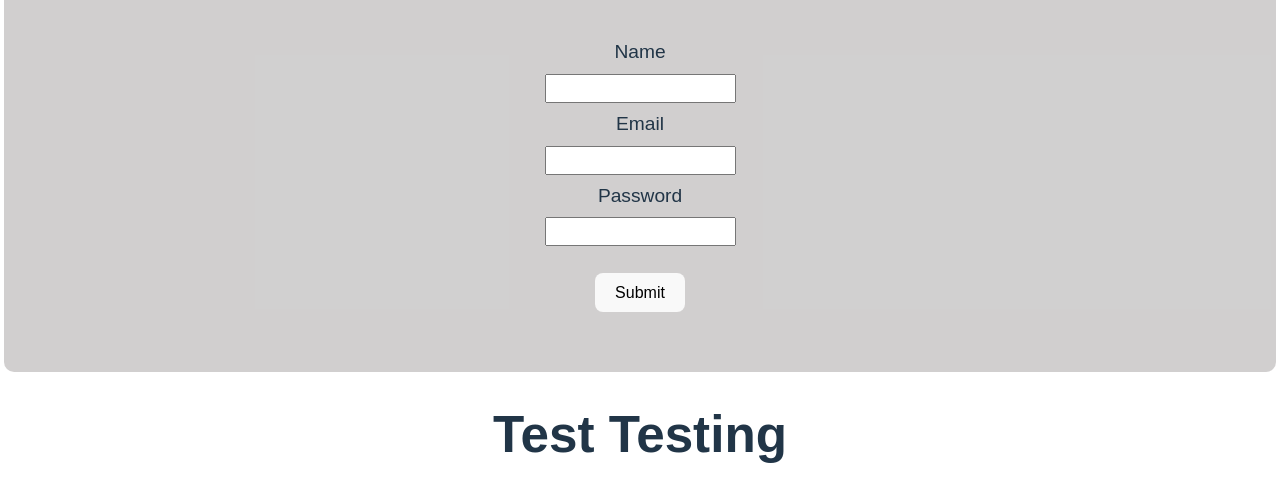
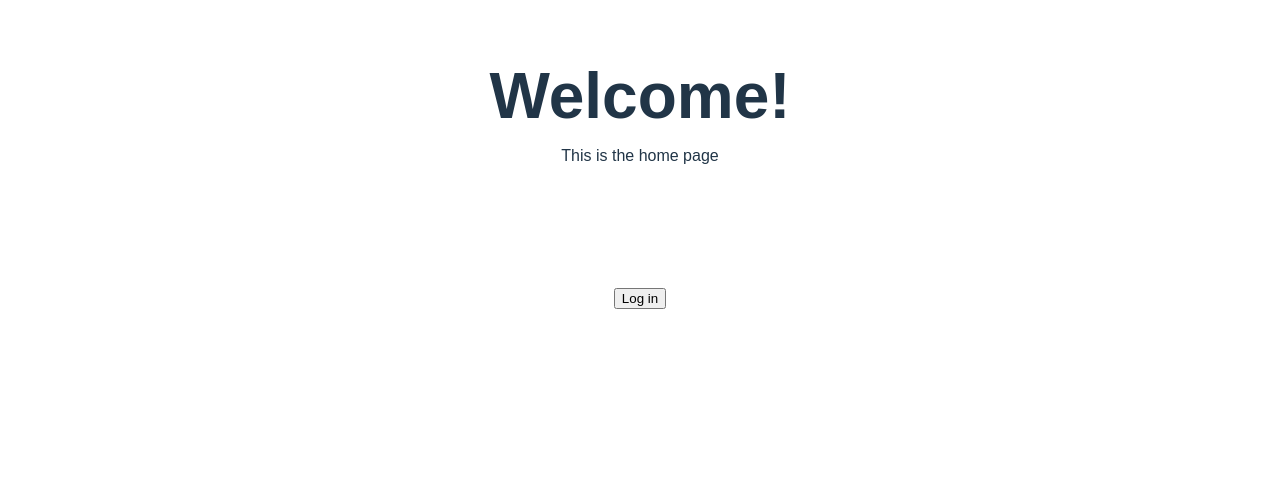
Before and after one commit to FelixMDM/Ashraf-Invite, a React (Vite) app: page / in a window 1280 px wide. Shown: the part 962-1440 px from the top of the page. Built offline with nearby package versions, Linux system fonts and the light colour scheme.

Commit message:
established crude browser router functionality between home and login

```diff
--- a/package.json
+++ b/package.json
@@ -14,13 +14,15 @@
   },
   "dependencies": {
     "axios": "^1.6.8",
+    "concurrent": "^0.3.2",
     "concurrently": "^8.2.2",
     "cors": "^2.8.5",
     "express": "^4.19.2",
     "mongodb": "^6.5.0",
     "mongoose": "^8.3.0",
     "react": "^18.2.0",
-    "react-dom": "^18.2.0"
+    "react-dom": "^18.2.0",
+    "react-router-dom": "^6.23.0"
   },
   "devDependencies": {
     "@types/react": "^18.2.64",
--- a/src/Componenets/App.jsx
+++ b/src/Componenets/App.jsx
@@ -1,15 +1,19 @@
-import Header from "./Header.jsx"
-import Footer from "./Footer.jsx"
-import Form from "./Form/Form.jsx"
-import Title from "./Title/Title.jsx"
 import { useCallback, useRef } from 'react';
-import { useState } from 'react';
-import { useEffect } from 'react';
+import { useEffect, useState } from 'react';
+import { BrowserRouter, Route, Routes } from 'react-router-dom';
 import axios from 'axios';
-import "../App.css"
+import Header from './Header.jsx'
+import Footer from './Footer.jsx'
+import Form from './Form/Form.jsx'
+import Title from './Title/Title.jsx'
+import Home from './Login/Home.jsx'
+import LoginPage from './Login/LoginPage.jsx'
+import '../App.css'
 
 function App() {
 
+  const [loggedIn, setLoggedIn] = useState(false)
+  const [email, setEmail] = useState('')
   const [testData, setTestData] = useState("test")
 
   const fetchNames = (e) => {
@@ -32,21 +36,21 @@ function App() {
       .catch(error => console.log({ message: error.message }))
   }
 
-  const ref = useRef(null);
-
-  const handleClick = () => {
-    // ref.current?.scrollIntoView({ behavior: 'smooth' });
-    console.log("test");
-  }
-
   return(
     <>
-      <div className="background-container">
-        <Header handleClick={handleClick}/>
-        <Title className="title-text" tagName="banner-title" text="Season not over yet"/>
-        <Title className="title-text" tagName="banner-subtext" text="Registration Open"/>
+      <div className='background-container'>
+        <Header/>
+        <Title className='title-text' tagName='banner-title' text='Registration Open'/>
       </div>
-      <Form ref={ref}/>
+      <div className='loginPage'>
+        <BrowserRouter>
+          <Routes>
+            <Route path="/" element={<Home email={email} loggedIn={loggedIn} setLoggedIn={setLoggedIn} />} />
+            <Route path="/login" element={<LoginPage setLoggedIn={setLoggedIn} setEmail={setEmail} />} />
+          </Routes>
+        </BrowserRouter>
+      </div>
+      <Form/>
       <h1>Test Testing</h1>
       <p>
         {testData}
--- a/src/Componenets/Footer.jsx
+++ b/src/Componenets/Footer.jsx
@@ -2,6 +2,7 @@
 function Footer() {
     return(
         <footer>
+            <hr></hr>
             <p>&copy; {new Date().getFullYear()} My Website</p>
         </footer>
     );
--- a/src/Componenets/Form/Form.module.css
+++ b/src/Componenets/Form/Form.module.css
@@ -6,11 +6,12 @@
     border: 1px solid hsl(0, 0, 80);
     background-color: hsla(0, 2%, 80%, 0.913);
     border-radius: 10px;
-    padding: 60px;
+    padding: 70px;
+    padding-top: 30px;
     margin: 0 auto;
     margin-bottom: 10px;
     margin-top: 10px;
-    max-width: 90%;
+    max-width: 65%;
 }
 
 .registration .label {
--- /dev/null
+++ b/src/Componenets/Login/Home.jsx
@@ -0,0 +1,40 @@
+import React from 'react';
+import { useNavigate } from 'react-router-dom';
+import styles from './Login.module.css'
+
+function Home(props) {
+    const { loggedIn, email } = props
+    const navigate = useNavigate()
+
+    const onButtonClick = (e) => {
+        if (loggedIn) {
+            props.setLoggedIn(false)
+        } else {
+            navigate('/login')
+        }
+    }
+
+    return (
+        <div className={styles.mainContainer}>
+            <div className={styles.titleContainer}>
+                <div>
+                    Welcome!
+                </div>
+            </div>
+            <div>
+                This is the home page
+            </div>
+            <div className={styles.buttonContainer}>
+                <input
+                    className={styles.inputButton}
+                    type='button'
+                    onClick={onButtonClick}
+                    value={loggedIn ? 'Log out' : 'Log in'}
+                />
+                {loggedIn ? <div>Your email address is {email}</div> : <div/> }
+            </div>
+        </div>
+    )
+}
+
+export default Home;
--- /dev/null
+++ b/src/Componenets/Login/Login.module.css
@@ -0,0 +1,62 @@
+.mainContainer {
+    flex-direction: column;
+    display: flex;
+    align-items: center;
+    justify-content: center;
+    height: 100vh;
+}
+
+.titleContainer {
+    display: flex;
+    flex-direction: column;
+    font-size: 64px;
+    font-weight: bolder;
+    align-items: center;
+    justify-content: center;
+}
+
+.resultContainer .historyItem {
+    flex-direction: row;
+    display: flex;
+    width: 400px;
+    align-items: center;
+    justify-content: space-between;
+  }
+
+.historyContainer {
+    flex-direction: column;
+    display: flex;
+    height: 200px;
+    align-items: center;
+    flex-grow: 5;
+    justify-content: flex-start;
+}
+
+.buttonContainer {
+    display: flex;
+    flex-direction: column;
+    align-items: center;
+    justify-content: center;
+    height: 260px;
+}
+
+.inputContainer {
+    display: flex;
+    flex-direction: column;
+    align-items: flex-start;
+    justify-content: center;
+}
+
+.inputContainer > .errorLabel {
+    color: red;
+    font-size: 12px;
+}
+
+.inputBox {
+    height: 48px;
+    width: 400px;
+    font-size: large;
+    border-radius: 8px;
+    border: 1px solid grey;
+    padding-left: 8px;
+}
--- /dev/null
+++ b/src/Componenets/Login/LoginPage.jsx
@@ -0,0 +1,50 @@
+import React, { useState } from 'react';
+import { useNavigate } from 'react-router-dom';
+import styles from './Login.module.css'
+
+function LoginPage(props) {
+    const [email, setEmail] = useState('')
+    const [password, setPassword] = useState('')
+    const [emailError, setEmailError] = useState('')
+    const [passwordError, setPasswordError] = useState('')
+
+    const navigate = useNavigate()
+
+    const onButtonClick = (e) => {
+
+    }
+
+    return(
+        <div className={styles.mainContainer}>
+            <div className={styles.titleContainer}>
+                <div>Login</div>
+            </div>
+            <br />
+            <div className={styles.inputContainer}>
+                <input
+                    value={email}
+                    placeholder='Enter your email here'
+                    onChange={(ev) => setEmail(ev.target.value)}
+                    className={styles.inputBox}
+                />
+                <label className='errorLabel'>{emailError}</label>
+            </div>
+            <br />
+            <div className={styles.inputContainer}>
+                <input
+                    value={password}
+                    placeholder='Enter your password here'
+                    onChange={(ev) => setPassword(ev.target.value)}
+                    className={styles.inputBox}
+                />
+                <label className='errorLabel'>{passwordError}</label>
+            </div>
+            <br />
+            <div className={styles.inputContainer}>
+                <input className={styles.inputButton} type='button' onClick={onButtonClick} value={'Log in'} />
+            </div>
+        </div>
+    );
+}
+
+export default LoginPage;
```
Also changed, not shown: 2 other files (tests, documents, lock files or other folders).
